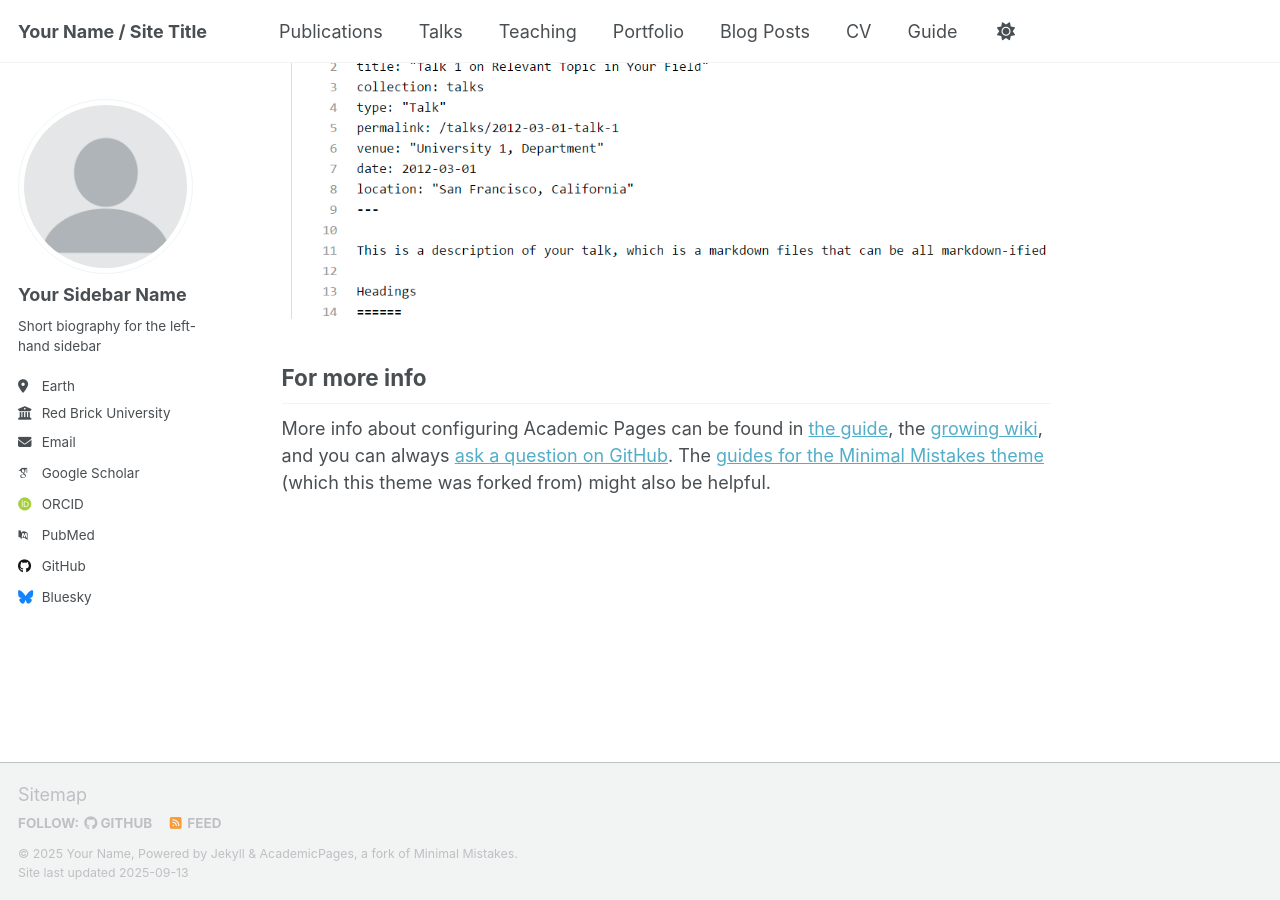
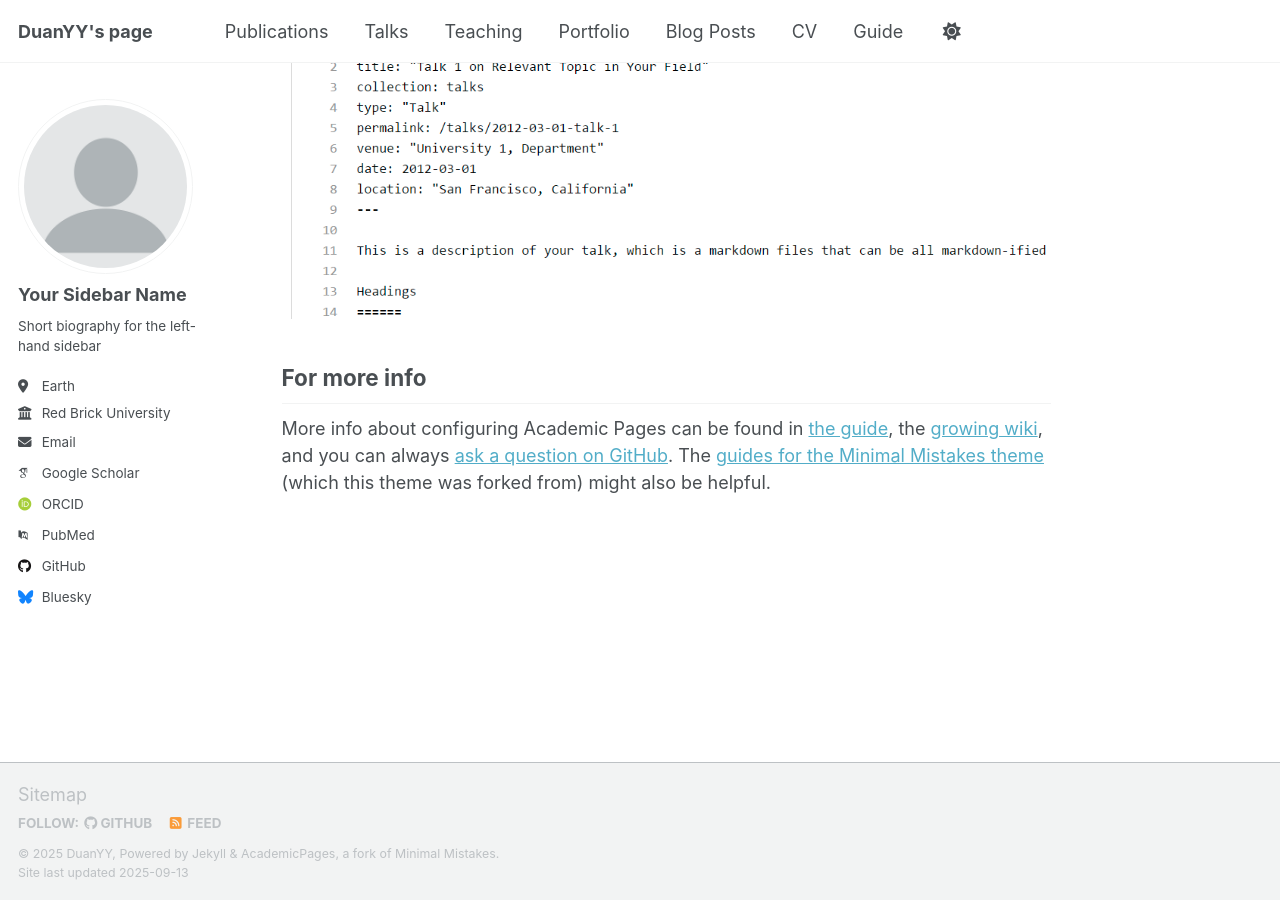
Before and after one commit to Duanyy0813/Duanyy0813.github.io, a Jekyll site: the page built from _pages/about.md, in a window 1280 px wide and 900 px high, scrolled down 2880 px. Built offline with Jekyll 4.4.1, drawn with Linux system fonts in a browser that asks for light colours; some web fonts are replaced; a script that is not in the unit is left out.

Commit message:
Update _config.yml

```diff
--- a/_config.yml
+++ b/_config.yml
@@ -9,14 +9,14 @@
 # Basic Site Settings
 locale                   : "en-US"
 site_theme               : "default" # Currently available options are "default", "air"
-title                    : "Your Name / Site Title"
+title                    : "DuanYY's page"
 title_separator          : "-"
-name                     : &name "Your Name"
+name                     : &name "DuanYY"
 description              : &description "Your Name's academic portfolio"   # Update this with a general description of your site, this is the default if not overridden by a page
-url                      : https://academicpages.github.io # The base hostname & protocol for your site e.g. "https://[your GitHub username].github.io",
+url                      : https://Duanyy0813.github.io # The base hostname & protocol for your site e.g. "https://[your GitHub username].github.io",
                                                            # or if you already have some other page hosted on Github then use "https://[your GitHub username].github.io/[Your Repo Name]"
 baseurl                  : "" # the subpath of your site, e.g. "/blog"
-repository               : "academicpages/academicpages.github.io"
+repository               : "Duanyy0813/Duanyy0813.github.io"
 
 # Site Author - The following control what appear as part of the author content on the side bar.
 #               If a field is blank the icon and link will not appear, otherwise it will be shown.
@@ -45,12 +45,12 @@ author:
   scopus           : # URL
 
   # Repositories and software development
-  bitbucket        : # Username - Update with your username on the site
-  codepen          : # Username
-  dribbble         : # Username
-  github           : "academicpages"
-  kaggle           : # Username
-  stackoverflow    : # User number or user number and name (i.e., use "1" or "1/jeff-atwood")
+  # bitbucket        : # Username - Update with your username on the site
+  # codepen          : # Username
+  # dribbble         : # Username
+  github           : "Duanyy0813"
+  # kaggle           : # Username
+  # stackoverflow    : # User number or user number and name (i.e., use "1" or "1/jeff-atwood")
 
   # Social media
   artstation       : # Username
```
